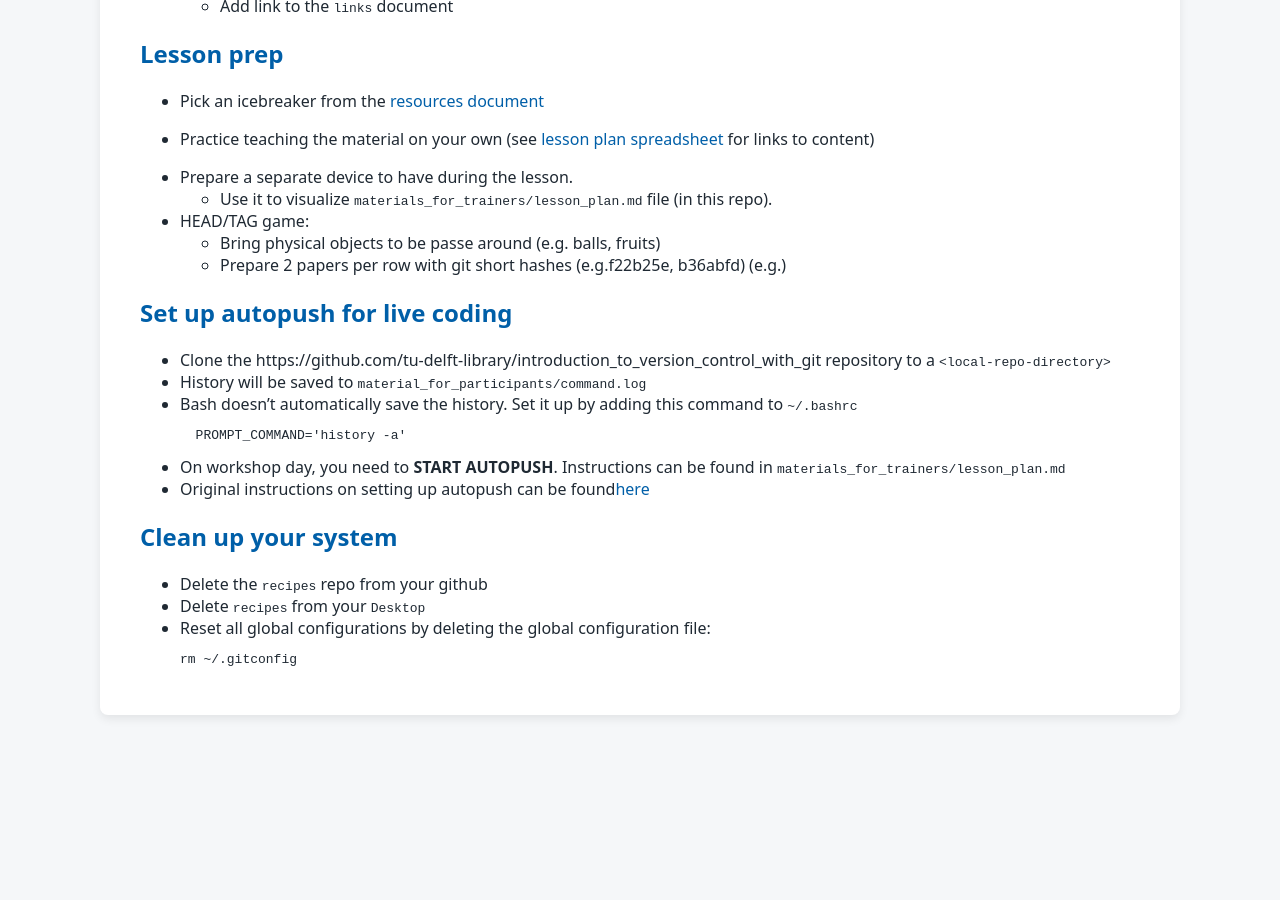
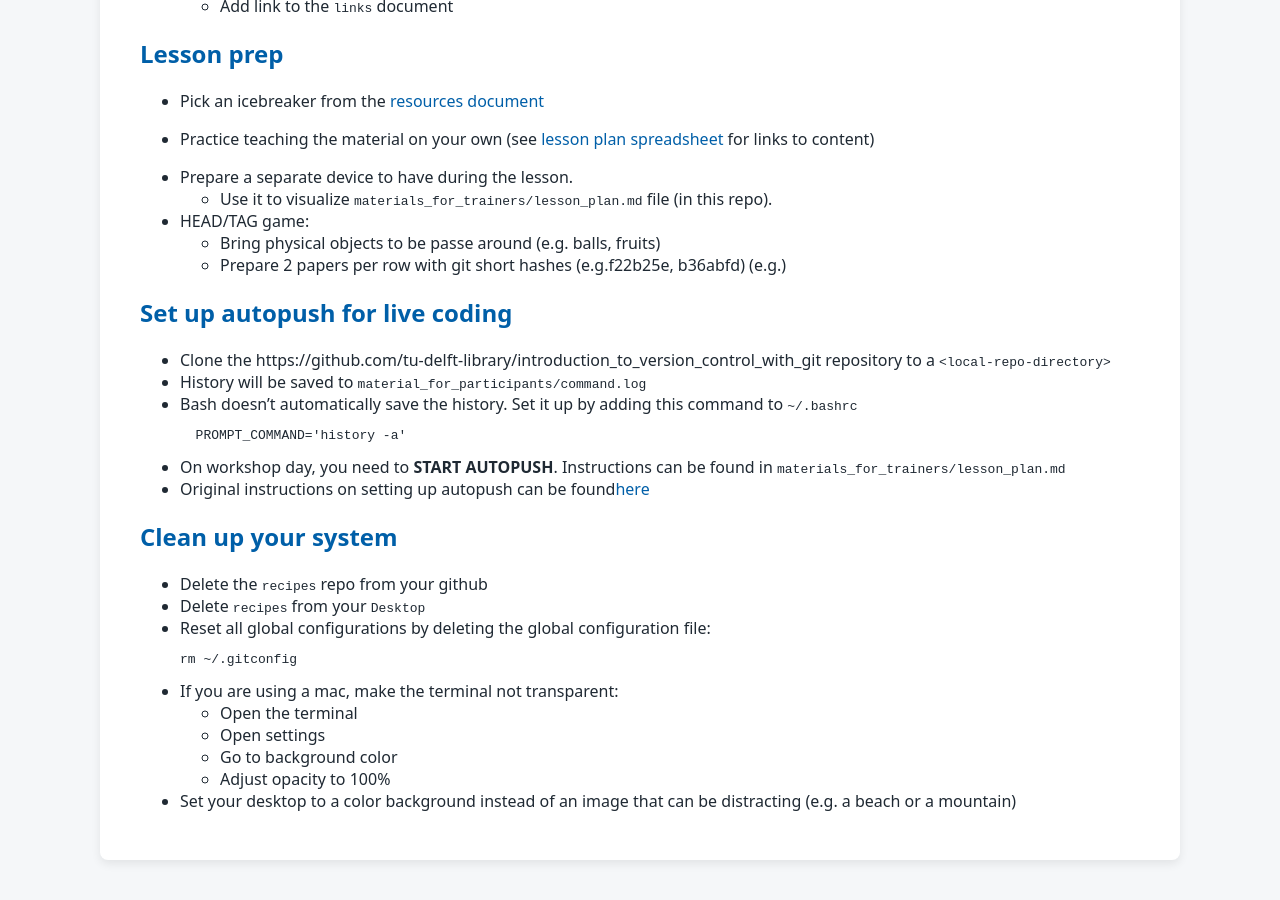
Before and after one commit to tu-delft-library/introduction_to_version_control_with_git, a Jekyll site: the page built from materials_for_trainers/pre_workshop_checklist.md, in a window 1280 px wide and 900 px high, scrolled down 757 px. Built offline with Jekyll 4.4.1, drawn with Linux system fonts in a browser that asks for light colours; our own code applies the rules of GitHub Pages for plain Markdown files; before the commit the page ends 1512 px from its top, so only the background shows below that.

Commit message:
Move some instructions to pre_workshop_checklist

````diff
--- a/materials_for_trainers/pre_workshop_checklist.md
+++ b/materials_for_trainers/pre_workshop_checklist.md
@@ -57,3 +57,10 @@
 ```bash
 rm ~/.gitconfig
 ```
+- If you are using a mac, make the terminal not transparent:
+    - Open the terminal
+    - Open settings
+    - Go to background color
+    - Adjust opacity to 100%
+
+- Set your desktop to a color background instead of an image that can be distracting (e.g. a beach or a mountain)
````
